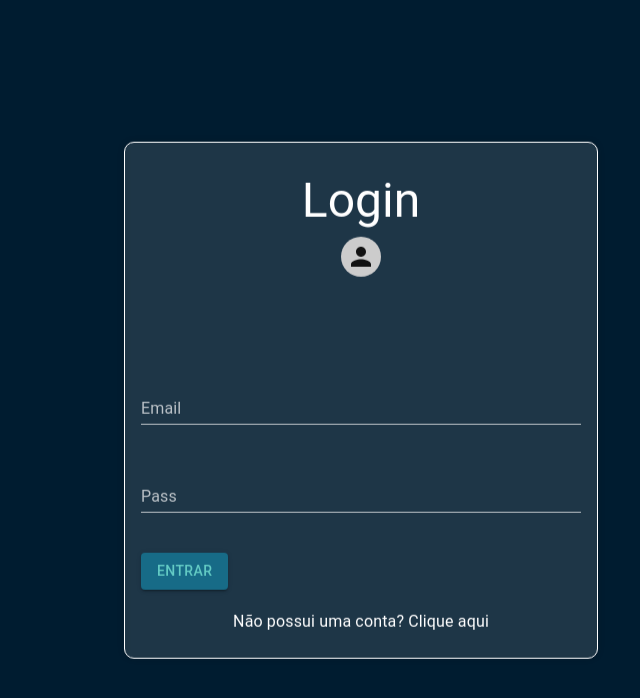
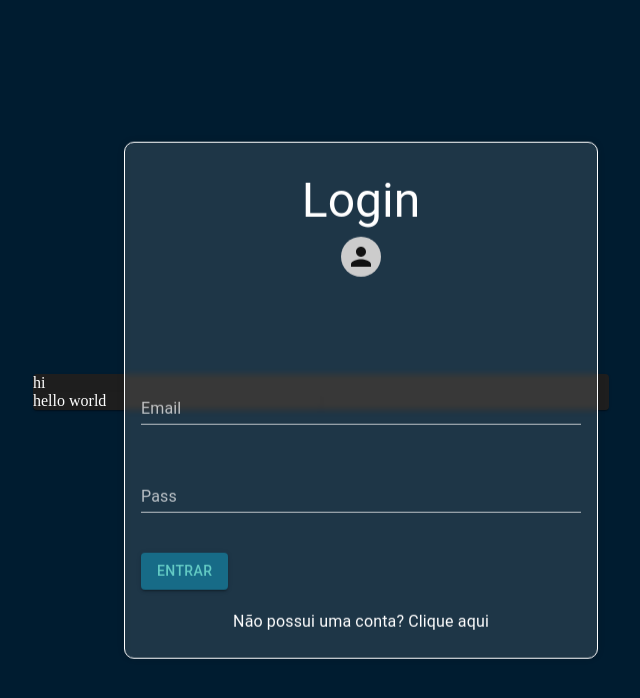
Before and after one commit to saleschan/N.E.R.D, a React (Vite) app in the folder nerd-project/: page / in a window 1280 px wide. Shown: the top 698 px of the page, without its empty margins (279-919 px from the left). Built offline with nearby package versions, Linux system fonts and the light colour scheme.

Commit message:
to tendo burnout

```diff
--- a/nerd-project/src/pages/Login.jsx
+++ b/nerd-project/src/pages/Login.jsx
@@ -1,12 +1,14 @@
 import React from 'react'
 import { Avatar, Box, Button, Card, CardContent, Container, Grid, TextField, Typography } from '@mui/material'
 import Layout from '../components/Layout'
+import fotin from '../assets/img/fotin.png'
 import "../global.css"
 
 export default function Login() {
   return (
 
     <Layout>
+    <Grid container rowSpacing={1} columns={{ xs: 4, sm: 8, md: 12 }}>
       <form>
         <Container sx={{
           width: "100vw",
@@ -16,10 +18,9 @@ export default function Login() {
           flexDirection: "column",
           alignItems: "center",
         }}>
-          <Grid container rowSpacing={1} columnSpacing={{ xs: 1, sm: 2, md: 3 }}>
             <Card sx={{ width: "50%", minHeight: "80%" }}>
-              <Grid>
-                <CardContent sx={{
+              <Grid item xs={4} >
+              <CardContent sx={{
                   borderRadius: '10px',
                   position: 'absolute',
                   top: '50%',
@@ -85,12 +86,18 @@ export default function Login() {
 
                   </Typography>
                 </CardContent>
+                hi
+              </Grid>
+              <Grid item xs={6}>
+                <Card>
+                  hello world
+                </Card>
               </Grid>
             </Card>
-          </Grid>
 
         </Container>
       </form>
+    </Grid>
     </Layout>
   )
 }
```
Also changed, not shown: nerd-project/src/components/LayoutBg.jsx (added, +16 -0 lines), nerd-project/src/assets/img/fotin.png (added).
